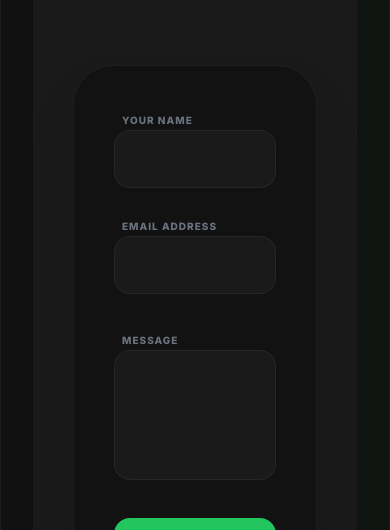
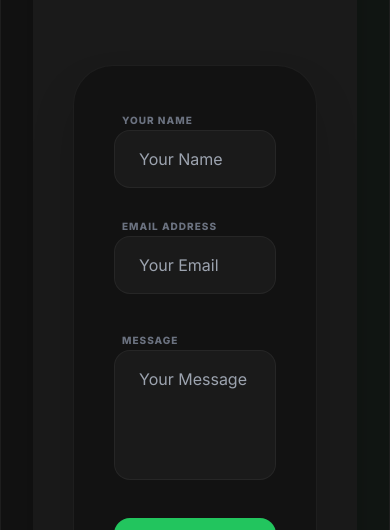
Before and after one commit to sageerify/Portfolio_Resume_Template, a React (Vite) app: page / in a window 390 px wide. Shown: the part 6940-7470 px from the top of the page. Built offline with nearby package versions, Linux system fonts and the light colour scheme.

Commit message:
Form Functionality

```diff
--- a/App.tsx
+++ b/App.tsx
@@ -1,4 +1,4 @@
-import React from 'react';
+import React, { useRef, useState } from 'react';
 import {
   Github,
   Linkedin,
@@ -17,6 +17,7 @@ import {
   Zap,
   ChevronDown
 } from 'lucide-react';
+import emailjs from '@emailjs/browser';
 
 import { PERSONAL_INFO, SKILL_CATEGORIES, EXPERIENCES, EDUCATIONS, STATS, PROJECTS } from './data';
 import SectionHeading from './components/SectionHeading';
@@ -24,6 +25,31 @@ import SkillBar from './components/SkillBar';
 import TypingText from './components/TypingText';
 
 const App: React.FC = () => {
+  const form = useRef<HTMLFormElement>(null);
+  const [sending, setSending] = useState(false);
+
+  const sendEmail = (e: React.FormEvent) => {
+    e.preventDefault();
+    if (!form.current) return;
+
+    setSending(true);
+
+    emailjs.sendForm(
+      'YOUR_SERVICE_ID',   // Replace with your EmailJS Service ID
+      'YOUR_TEMPLATE_ID',  // Replace with your Template ID
+      form.current,
+      'YOUR_PUBLIC_KEY'    // Replace with your EmailJS Public Key
+    )
+    .then(() => {
+      alert('Message sent! ✅');
+      setSending(false);
+      form.current?.reset();
+    }, () => {
+      alert('Error sending message 😢');
+      setSending(false);
+    });
+  };
+
   return (
     <div className="max-w-[1440px] mx-auto min-h-screen bg-[#121212] selection:bg-green-500 selection:text-black rounded-[2rem] md:rounded-[3rem] border border-white/5 shadow-2xl relative overflow-hidden scroll-smooth">
 
@@ -36,10 +62,7 @@ const App: React.FC = () => {
         <div className="max-w-6xl mx-auto flex justify-between items-center">
 
           {/* LOGO / NAME LINK */}
-          <a
-            href="#hero"
-            className="text-xl font-medium tracking-tight hover:text-green-500 transition-colors cursor-pointer"
-          >
+          <a href="#hero" className="text-xl font-medium tracking-tight hover:text-green-500 transition-colors cursor-pointer">
             {PERSONAL_INFO.firstName}{' '}
             <span className="font-bold">{PERSONAL_INFO.lastName}</span>
           </a>
@@ -118,15 +141,13 @@ const App: React.FC = () => {
 
                 <div className="flex gap-4">
                   <a
-                    href="/assets/myresume_cv.pdf"  // PDF inside public/assets/
-                    target="_blank"                 // open in a new tab
-                    rel="noopener noreferrer"       // security best practice
+                    href="/assets/myresume_cv.pdf"
+                    target="_blank"
+                    rel="noopener noreferrer"
                     className="flex items-center gap-2 px-7 py-3 bg-green-500 text-black rounded-full font-black text-xs uppercase tracking-widest hover:bg-white transition-colors duration-300"
                   >
                     <Download size={16} /> RESUME
                   </a>
-
-
 
                   <button
                     onClick={() => document.getElementById('contact')?.scrollIntoView({ behavior: 'smooth' })}
@@ -335,19 +356,18 @@ const App: React.FC = () => {
         </div>
 
        {/* Contact Section */}
+
  {/* Contact Section */}
         <section
           id="contact"
           className="relative bg-[#1a1a1a] rounded-[3rem] overflow-hidden shadow-2xl scroll-mt-32"
         >
-  {/* Top Accent */}
           <div className="absolute top-0 left-0 w-full h-1 bg-gradient-to-r from-transparent via-green-500 to-transparent opacity-50" />
-
-  {/* CONTENT AREA */}
           <div className="relative px-10 pt-14 pb-20 md:px-20 md:pt-20 md:pb-32">
             <SectionHeading>Get in touch</SectionHeading>
 
             <div className="grid grid-cols-1 lg:grid-cols-2 gap-20">
+
               {/* LEFT */}
               <div className="space-y-10">
                 <p className="text-gray-400 text-xl leading-relaxed font-medium">
@@ -383,19 +403,34 @@ const App: React.FC = () => {
               </div>
 
               {/* RIGHT (FORM) */}
-      <form className="bg-[#121212] p-10 md:p-12 rounded-[2.5rem] border border-white/5 space-y-8 shadow-2xl">
+              <form
+                ref={form}
+                onSubmit={sendEmail}
+                className="bg-[#121212] p-10 md:p-12 rounded-[2.5rem] border border-white/5 space-y-8 shadow-2xl"
+              >
                 <div className="grid grid-cols-1 md:grid-cols-2 gap-6">
                   <div>
                     <label className="text-[10px] font-black uppercase tracking-widest text-gray-500 ml-2">
                       Your Name
                     </label>
-            <input className="w-full bg-[#1a1a1a] border border-white/5 rounded-2xl px-6 py-4 text-white focus:border-green-500 outline-none" />
+                    <input
+                      name="name"
+                      className="w-full bg-[#1a1a1a] border border-white/5 rounded-2xl px-6 py-4 text-white focus:border-green-500 outline-none"
+                      placeholder="Your Name"
+                      required
+                    />
                   </div>
                   <div>
                     <label className="text-[10px] font-black uppercase tracking-widest text-gray-500 ml-2">
                       Email Address
                     </label>
-            <input className="w-full bg-[#1a1a1a] border border-white/5 rounded-2xl px-6 py-4 text-white focus:border-green-500 outline-none" />
+                    <input
+                      type="email"
+                      name="email"
+                      className="w-full bg-[#1a1a1a] border border-white/5 rounded-2xl px-6 py-4 text-white focus:border-green-500 outline-none"
+                      placeholder="Your Email"
+                      required
+                    />
                   </div>
                 </div>
 
@@ -404,19 +439,27 @@ const App: React.FC = () => {
                     Message
                   </label>
                   <textarea
+                    name="message"
                     rows={4}
                     className="w-full bg-[#1a1a1a] border border-white/5 rounded-2xl px-6 py-4 text-white focus:border-green-500 outline-none resize-none"
+                    placeholder="Your Message"
+                    required
                   />
                 </div>
 
-        <button className="w-full bg-green-500 text-black py-5 rounded-2xl font-black uppercase tracking-widest hover:bg-white transition">
-          Push Message
+                <button
+                  type="submit"
+                  disabled={sending}
+                  className="w-full bg-green-500 text-black py-5 rounded-2xl font-black uppercase tracking-widest hover:bg-white transition"
+                >
+                  {sending ? 'Sending...' : 'Push Message'}
                 </button>
               </form>
+
             </div>
           </div>
 
-  {/* MAP STRIP — TOUCHES FOOTER BORDER */}
+          {/* MAP STRIP */}
           <a
             href="https://www.google.com/maps/place/Hunza,+Gilgit-Baltistan,+Pakistan"
             target="_blank"
@@ -429,7 +472,6 @@ const App: React.FC = () => {
               className="w-full h-full object-cover opacity-30 grayscale brightness-50"
               loading="lazy"
             />
-
             <div className="absolute inset-0 flex items-center justify-center">
               <div className="bg-[#121212] p-4 sm:p-5 rounded-2xl border border-white/10 shadow-2xl animate-bounce">
                 <MapPin className="w-8 h-8 text-[#3ba638]" />
@@ -437,8 +479,6 @@ const App: React.FC = () => {
             </div>
           </a>
         </section>
-
-      </main>
 
         {/* Footer */}
         <footer className="max-w-6xl mx-auto px-10 py-16 border-t border-white/5 mt-20">
@@ -485,6 +525,8 @@ const App: React.FC = () => {
             100% { transform: scaleY(0); transform-origin: bottom; }
           }
         `}</style>
+
+      </main>
     </div>
   );
 };
--- a/package.json
+++ b/package.json
@@ -9,6 +9,7 @@
     "preview": "vite preview"
   },
   "dependencies": {
+    "@emailjs/browser": "^4.4.1",
     "lucide-react": "^0.562.0",
     "react": "^19.2.3",
     "react-dom": "^19.2.3"
```
Also changed, not shown: 1 other file (tests, documents, lock files or other folders). Lines whose indentation alone changed are shown as unchanged.
